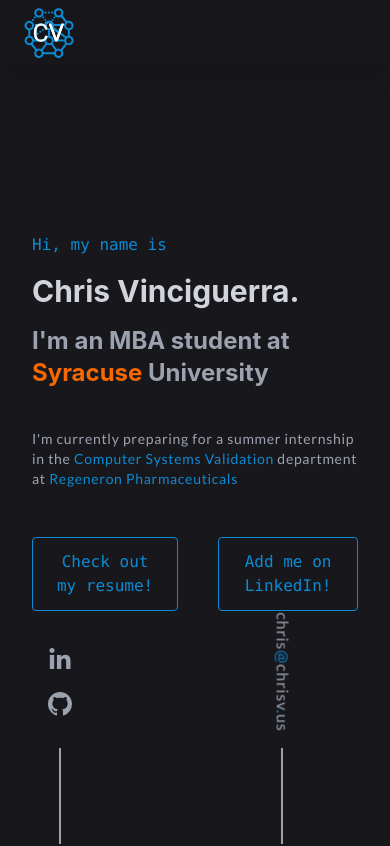
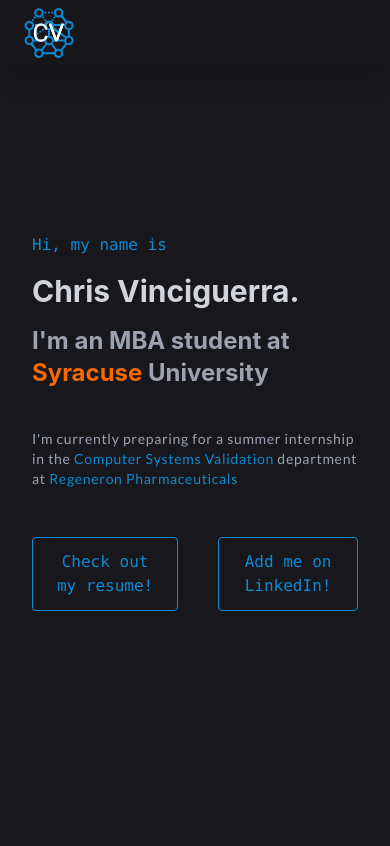
Before and after one commit to ChrisVinciguerra/ChrisVinciguerra.github.io, a Next.js app: page / in a window 390 px wide. Shown: the top 846 px of the page. Built offline with nearby package versions, Linux system fonts and the light colour scheme; a web font is replaced by a local one.

Commit message:
Hide social on mobile

```diff
--- a/components/Footer/Footer.tsx
+++ b/components/Footer/Footer.tsx
@@ -21,11 +21,6 @@
   return (
     <div className="bg-AAprimary flex flex-col justify-center items-center py-8 space-y-4">
       {/* // ? Reach me at */}
-      <div className={`flex flex-row space-x-8 ${props.hideSocialsInDesktop ? "lg:hidden" : ""}`}>
-        {IconsData.map((iconData, index) => {
-          return <ClickableIcon key={index} href={iconData.href} Icon={iconData.Icon} />;
-        })}
-      </div>
       <a href={props.githubUrl} className="" target={"_blank"} rel="noreferrer">
         <div
           className="group flex flex-col font-mono justify-center items-center  text-gray-400
--- a/components/Home/SocialMediaLinks/SocialMediaLinks.tsx
+++ b/components/Home/SocialMediaLinks/SocialMediaLinks.tsx
@@ -23,11 +23,12 @@
 export default function SocialMediaLinks(props: {}) {
   return (
     <>
+      <div className="hidden lg:block">
         <motion.div
           initial={{ y: "100%" }}
           animate={{ y: "0%" }}
           transition={{ y: { delay: 4, duration: .8 } }}
-        className="z-10 fixed bottom-0 left-0 h-screen lg:flex flex-row px-12 items-center justify-between"
+          className="fixed bottom-0 left-0 h-screen lg:flex flex-row px-12 items-center justify-between"
         >
           <div className="flex flex-col space-y-8 justify-end items-center h-full">
             <div className="flex flex-col justify-center items-center space-y-5">
@@ -49,7 +50,7 @@
           initial={{ y: "100%" }}
           animate={{ y: "0%" }}
           transition={{ y: { delay: 4, duration: .8 } }}
-        className="z-10 fixed bottom-0 right-0 h-screen lg:flex flex-row px-12 items-center justify-between"
+          className="fixed bottom-0 right-0 h-screen lg:flex flex-row px-12 items-center justify-between"
         >
           <div className="flex flex-col space-y-8 justify-end items-center h-full">
             <div className="flex flex-col justify-center items-center space-y-5">
@@ -73,6 +74,7 @@
             <div className="h-24 w-0.5 bg-gray-400"></div>
           </div>
         </motion.div>
+      </div>
     </>
   );
 }
```
Lines whose indentation alone changed are shown as unchanged.
